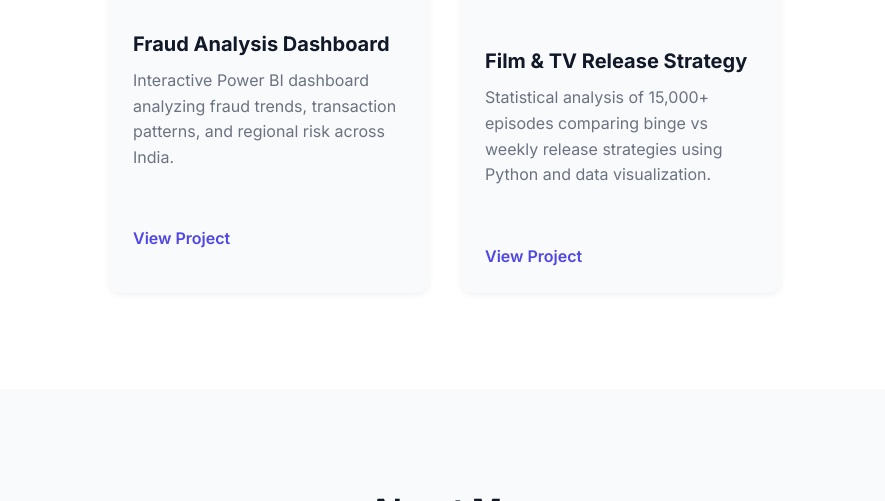
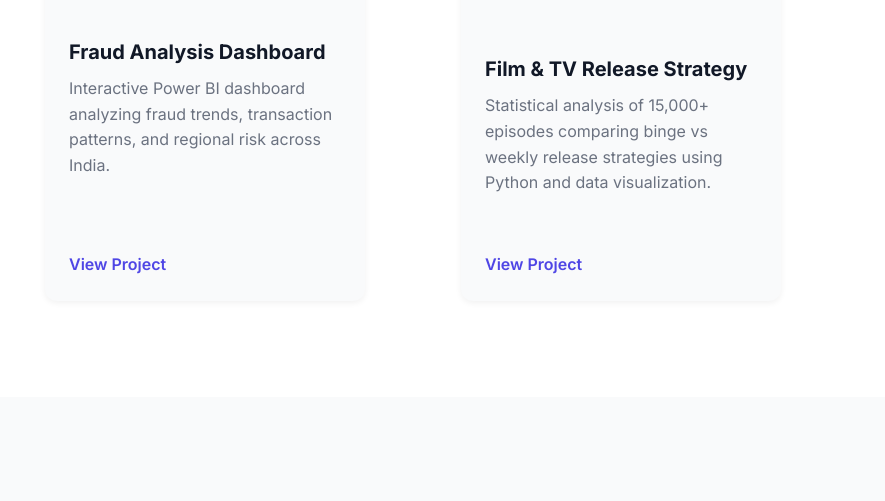
Before and after one commit to guptananya887/guptananya887.github.io, a plain HTML site: page index.html in a window 1280 px wide. Shown: the part 1022-1523 px from the top of the page, without its empty margins (195-1080 px from the left). Drawn offline with Linux system fonts and the light colour scheme.

Commit message:
Update index.html

```diff
--- a/index.html
+++ b/index.html
@@ -48,26 +48,26 @@
       <h2>Featured Projects</h2>
       <p>Explore a selection of my most impactful data analysis work, showcasing diverse methodologies and insights.</p>
 
-      <div class="project-grid">
+      <div class="project-grid" style="display: grid; grid-template-columns: repeat(auto-fit, minmax(320px, 1fr)); gap: 2rem; max-width: 800px; margin: 0 auto;">
         <!-- PROJECT CARD 1 -->
-        <div class="project-card">
+        <div class="project-card" style="display: flex; flex-direction: column;">
           <a href="project.html">
             <img src="images/consumer-insights.jpg" alt="Indian Consumer & Fraud Insights Dashboard">
           </a>
           <p class="project-category">Business Intelligence</p>
           <h3>Fraud Analysis Dashboard</h3>
-          <p>Interactive Power BI dashboard analyzing fraud trends, transaction patterns, and regional risk across India.</p>
+          <p style="flex-grow: 1;">Interactive Power BI dashboard analyzing fraud trends, transaction patterns, and regional risk across India.</p>
           <a href="project.html" class="project-link">View Project</a>
         </div>
 
         <!-- PROJECT CARD 2 - NEW -->
-        <div class="project-card">
+        <div class="project-card" style="display: flex; flex-direction: column;">
           <a href="film-tv-project.html">
             <img src="images/film-tv/film-tv.png" alt="Film & TV Release Strategy Analysis">
           </a>
           <p class="project-category">Data Analysis</p>
           <h3>Film & TV Release Strategy</h3>
-          <p>Statistical analysis of 15,000+ episodes comparing binge vs weekly release strategies using Python and data visualization.</p>
+          <p style="flex-grow: 1;">Statistical analysis of 15,000+ episodes comparing binge vs weekly release strategies using Python and data visualization.</p>
           <a href="film-tv-project.html" class="project-link">View Project</a>
         </div>
       </div>
```
